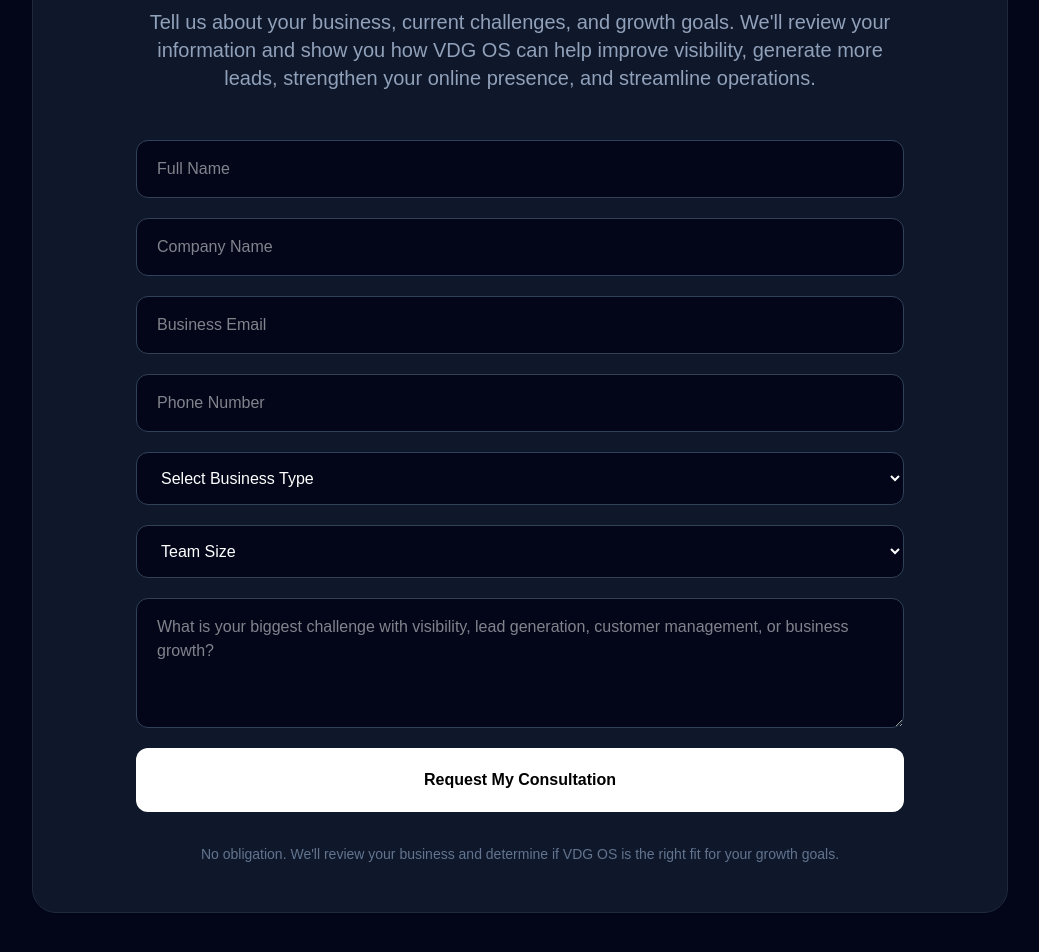
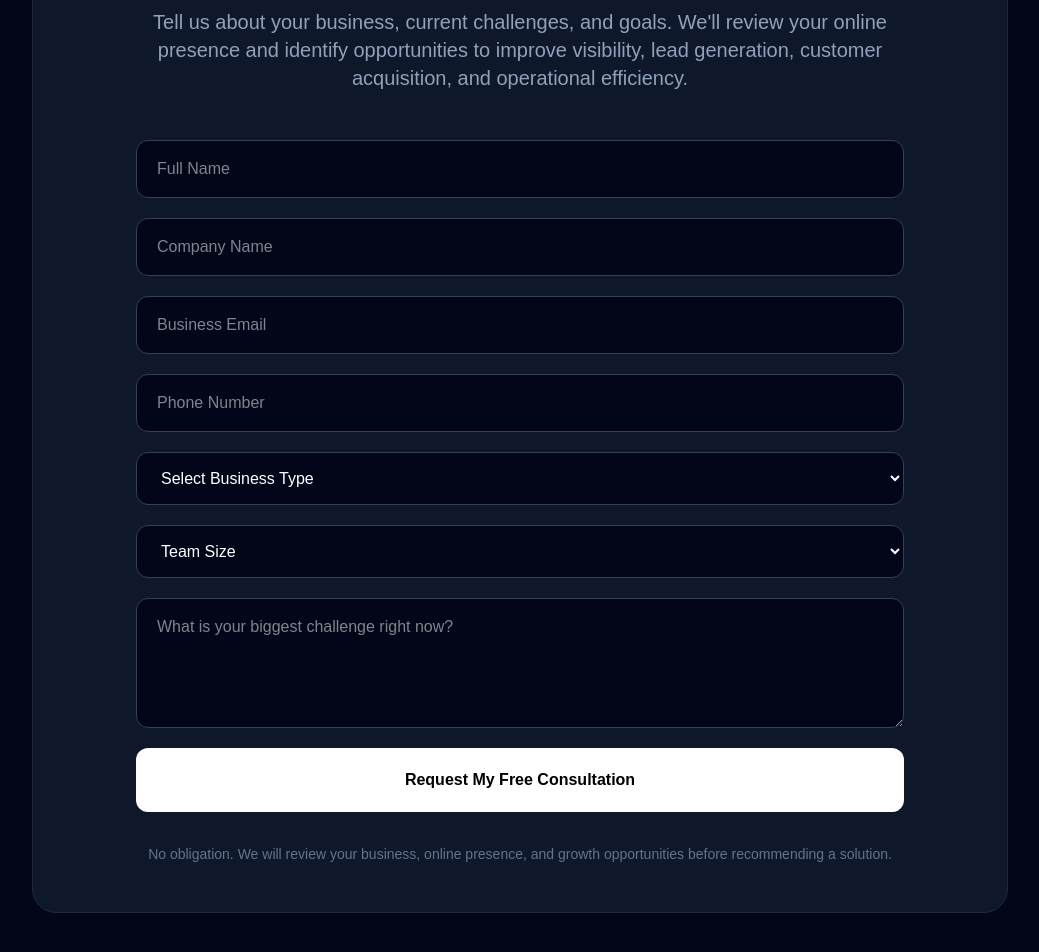
Before and after one commit to visionsdigitalgroup-ai/visions-digital-group, a Next.js app: page / in a window 1280 px wide. Shown: the part 8721-9673 px from the top of the page, without its empty margins (120-1159 px from the left). Built offline with nearby package versions, Linux system fonts and the light colour scheme.

Commit message:
Upgrade consultation section with motion and conversion improvements

```diff
--- a/src/components/ConsultationRequest.tsx
+++ b/src/components/ConsultationRequest.tsx
@@ -1,9 +1,11 @@
 "use client";
 
 import { useState } from "react";
+import { motion } from "motion/react";
 
-export default function WaiConsultationRequest () {
-  const [loading, setLoading] = useState(false);
+export default function ConsultationRequest() {
+  const [loading, setLoading] =
+    useState(false);
 
   async function handleSubmit(
     e: React.FormEvent<HTMLFormElement>
@@ -12,7 +14,8 @@ export default function WaiConsultationRequest () {
 
     setLoading(true);
 
-    const formData = new FormData(
+    const formData =
+      new FormData(
         e.currentTarget
       );
 
@@ -20,11 +23,16 @@ export default function WaiConsultationRequest () {
       name: formData.get("name"),
       email: formData.get("email"),
       phone: formData.get("phone"),
-      company: formData.get("company"),
+      company:
+        formData.get("company"),
       businessType:
-        formData.get("businessType"),
+        formData.get(
+          "businessType"
+        ),
       employees:
-        formData.get("employees"),
+        formData.get(
+          "employees"
+        ),
       biggestChallenge:
         formData.get(
           "biggestChallenge"
@@ -33,7 +41,8 @@ export default function WaiConsultationRequest () {
     };
 
     try {
-      const response = await fetch(
+      const response =
+        await fetch(
           "/api/waitlist",
           {
             method: "POST",
@@ -60,38 +69,71 @@ export default function WaiConsultationRequest () {
 
   return (
     <section
-      id="waitlist"
+      id="consultation"
       className="bg-slate-950 py-24"
     >
       <div className="mx-auto max-w-5xl px-6">
 
-        <div className="rounded-3xl border border-slate-800 bg-slate-900 p-12">
+        <motion.div
+          initial={{
+            opacity: 0,
+            y: 40,
+          }}
+          whileInView={{
+            opacity: 1,
+            y: 0,
+          }}
+          viewport={{
+            once: true,
+          }}
+          transition={{
+            duration: 0.6,
+          }}
+          className="rounded-3xl border border-slate-800 bg-slate-900 p-12"
+        >
 
-          <div className="text-center">
+          <motion.div
+            initial={{
+              opacity: 0,
+              y: 20,
+            }}
+            whileInView={{
+              opacity: 1,
+              y: 0,
+            }}
+            viewport={{
+              once: true,
+            }}
+            transition={{
+              duration: 0.5,
+            }}
+            className="text-center"
+          >
 
             <div className="inline-flex rounded-full border border-blue-500/20 bg-blue-500/10 px-4 py-2 text-sm text-blue-400">
-              Business Growth Consultation
+              Free Business Growth Consultation
             </div>
 
             <h2 className="mt-8 text-5xl font-bold text-white">
-              Ready To Generate More Leads
+              Ready To Generate
+              More Leads?
               <span className="block text-blue-400">
-                And Grow Your Business?
+                Let's Build A Growth Plan.
               </span>
             </h2>
 
             <p className="mx-auto mt-6 max-w-3xl text-xl text-slate-400">
               Tell us about your business,
-              current challenges, and growth
-              goals. We'll review your
-              information and show you how
-              VDG OS can help improve
-              visibility, generate more leads,
-              strengthen your online presence,
-              and streamline operations.
+              current challenges, and goals.
+              We'll review your online
+              presence and identify
+              opportunities to improve
+              visibility, lead generation,
+              customer acquisition, and
+              operational efficiency.
             </p>
 
-          </div>
+          </motion.div>
 
           <form
             onSubmit={handleSubmit}
@@ -105,7 +147,7 @@ export default function WaiConsultationRequest () {
                 type="text"
                 required
                 placeholder="Full Name"
-                className="rounded-xl border border-slate-700 bg-slate-950 px-5 py-4 text-white"
+                className="rounded-xl border border-slate-700 bg-slate-950 px-5 py-4 text-white outline-none transition focus:border-blue-500"
               />
 
               <input
@@ -113,7 +155,7 @@ export default function WaiConsultationRequest () {
                 type="text"
                 required
                 placeholder="Company Name"
-                className="rounded-xl border border-slate-700 bg-slate-950 px-5 py-4 text-white"
+                className="rounded-xl border border-slate-700 bg-slate-950 px-5 py-4 text-white outline-none transition focus:border-blue-500"
               />
 
               <input
@@ -121,20 +163,20 @@ export default function WaiConsultationRequest () {
                 type="email"
                 required
                 placeholder="Business Email"
-                className="rounded-xl border border-slate-700 bg-slate-950 px-5 py-4 text-white"
+                className="rounded-xl border border-slate-700 bg-slate-950 px-5 py-4 text-white outline-none transition focus:border-blue-500"
               />
 
               <input
                 name="phone"
                 type="tel"
                 placeholder="Phone Number"
-                className="rounded-xl border border-slate-700 bg-slate-950 px-5 py-4 text-white"
+                className="rounded-xl border border-slate-700 bg-slate-950 px-5 py-4 text-white outline-none transition focus:border-blue-500"
               />
 
               <select
                 name="businessType"
                 required
-                className="rounded-xl border border-slate-700 bg-slate-950 px-5 py-4 text-white"
+                className="rounded-xl border border-slate-700 bg-slate-950 px-5 py-4 text-white outline-none transition focus:border-blue-500"
               >
                 <option value="">
                   Select Business Type
@@ -179,7 +221,7 @@ export default function WaiConsultationRequest () {
 
               <select
                 name="employees"
-                className="rounded-xl border border-slate-700 bg-slate-950 px-5 py-4 text-white"
+                className="rounded-xl border border-slate-700 bg-slate-950 px-5 py-4 text-white outline-none transition focus:border-blue-500"
               >
                 <option value="">
                   Team Size
@@ -213,32 +255,38 @@ export default function WaiConsultationRequest () {
               <textarea
                 name="biggestChallenge"
                 rows={4}
-                placeholder="What is your biggest challenge with visibility, lead generation, customer management, or business growth?"
-                className="rounded-xl border border-slate-700 bg-slate-950 px-5 py-4 text-white"
+                placeholder="What is your biggest challenge right now?"
+                className="rounded-xl border border-slate-700 bg-slate-950 px-5 py-4 text-white outline-none transition focus:border-blue-500"
               />
 
-              <button
+              <motion.button
                 type="submit"
                 disabled={loading}
-                className="rounded-xl bg-white px-8 py-5 font-semibold text-black transition hover:opacity-90"
+                whileHover={{
+                  scale: 1.03,
+                }}
+                whileTap={{
+                  scale: 0.97,
+                }}
+                className="rounded-xl bg-white px-8 py-5 font-semibold text-black"
               >
                 {loading
                   ? "Submitting..."
-                  : "Request My Consultation"}
-              </button>
+                  : "Request My Free Consultation"}
+              </motion.button>
 
             </div>
 
           </form>
 
           <div className="mt-8 text-center text-sm text-slate-500">
-            No obligation. We'll review your
-            business and determine if VDG OS
-            is the right fit for your growth
-            goals.
+            No obligation. We will review
+            your business, online presence,
+            and growth opportunities before
+            recommending a solution.
           </div>
 
-        </div>
+        </motion.div>
 
       </div>
     </section>
```
Lines whose indentation alone changed are shown as unchanged.
